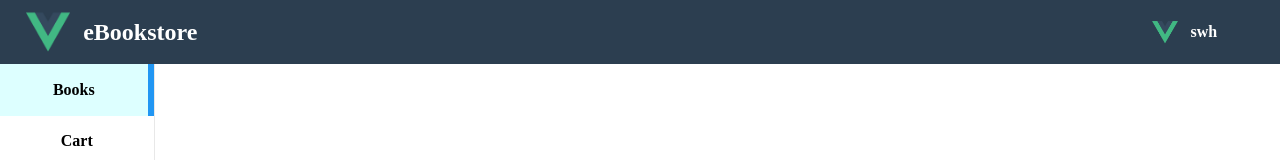
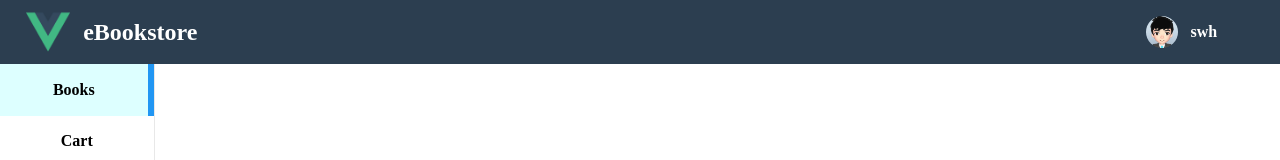
Before and after one commit to Naplesoul/Bookstore-Online, a Vue app in the folder bookstore-front/: page / in a window 1280 px wide. Shown: the top 160 px of the page. Built offline with nearby package versions, Linux system fonts and the light colour scheme.

Commit message:
improved ueserimage display

```diff
--- a/bookstore-front/src/App.vue
+++ b/bookstore-front/src/App.vue
@@ -12,7 +12,7 @@
         <h3>swh</h3>
       </div>
       <div class="userimage">
-        <img alt="logo" src="./assets/logo.png" height="100%">
+        <img alt="logo" src="./assets/swh.jpg" height="100%" style="border-radius: 50%">
       </div>
     </div>
     <div id="content">
@@ -119,7 +119,7 @@ export default {
 
 #header>div.userimage
 {
-  height: 40%;
+  height: 50%;
   float: right;
   margin-right: 1%;
   position: relative;
```
Also changed, not shown: bookstore-front/src/assets/swh.jpg (added).
